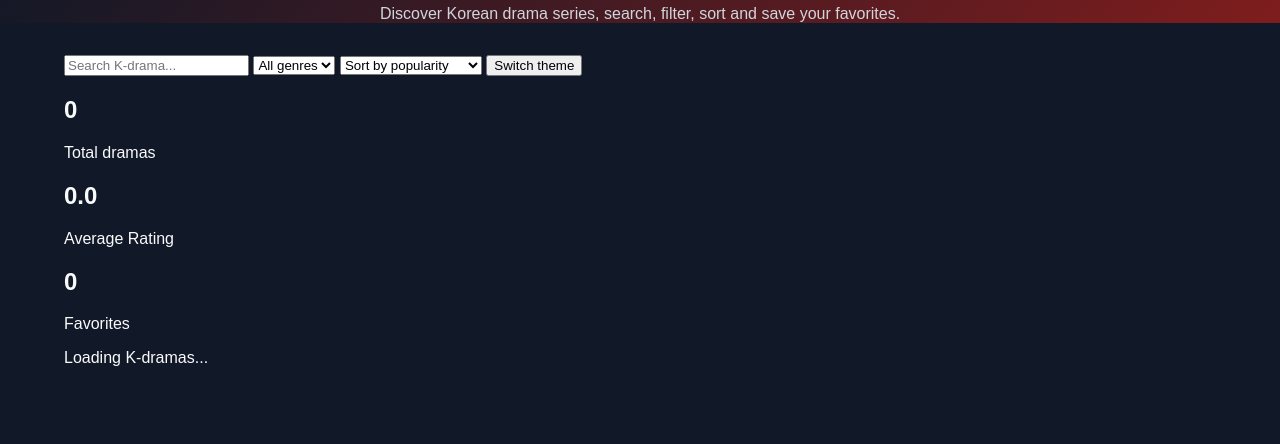
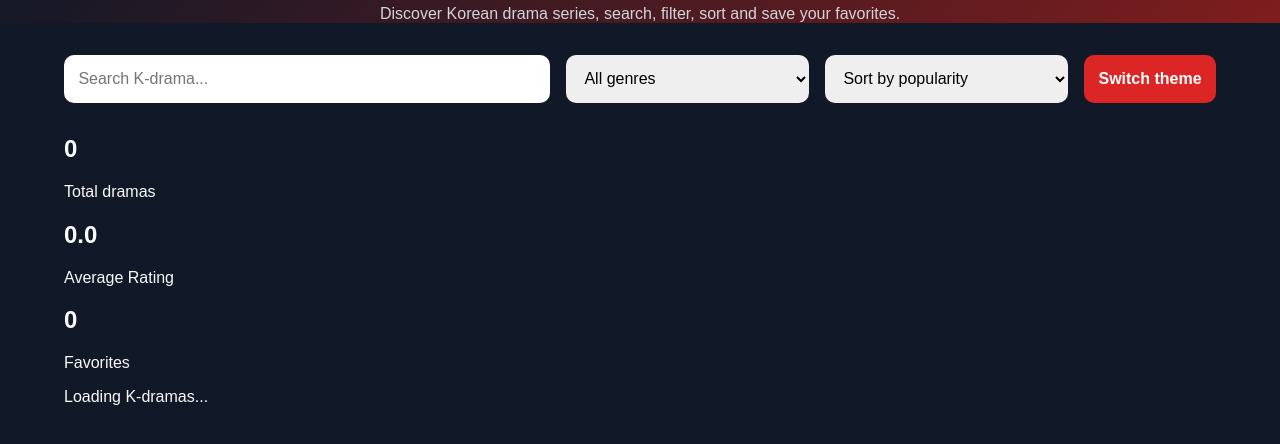
Before and after one commit to Iman-nami/k-drama-explorer, a website built with Vite: page index.html in a window 1280 px wide. Shown: the part 48-492 px from the top of the page. Built offline with nearby package versions, Linux system fonts and the light colour scheme.

Commit message:
Style search and filter controls

```diff
--- a/src/style.css
+++ b/src/style.css
@@ -31,3 +31,26 @@ body {
   width: min(1200px, 90%);
   margin: 2rem auto;
 }
+
+.controls {
+  display: grid;
+  grid-template-columns: 2fr 1fr 1fr auto;
+  gap: 1rem;
+  margin-bottom: 2rem;
+}
+
+input,
+select,
+button {
+  padding: 0.9rem;
+  border-radius: 10px;
+  border: none;
+  font-size: 1rem;
+}
+
+button {
+  cursor: pointer;
+  background: #dc2626;
+  color: white;
+  font-weight: bold;
+}
```
